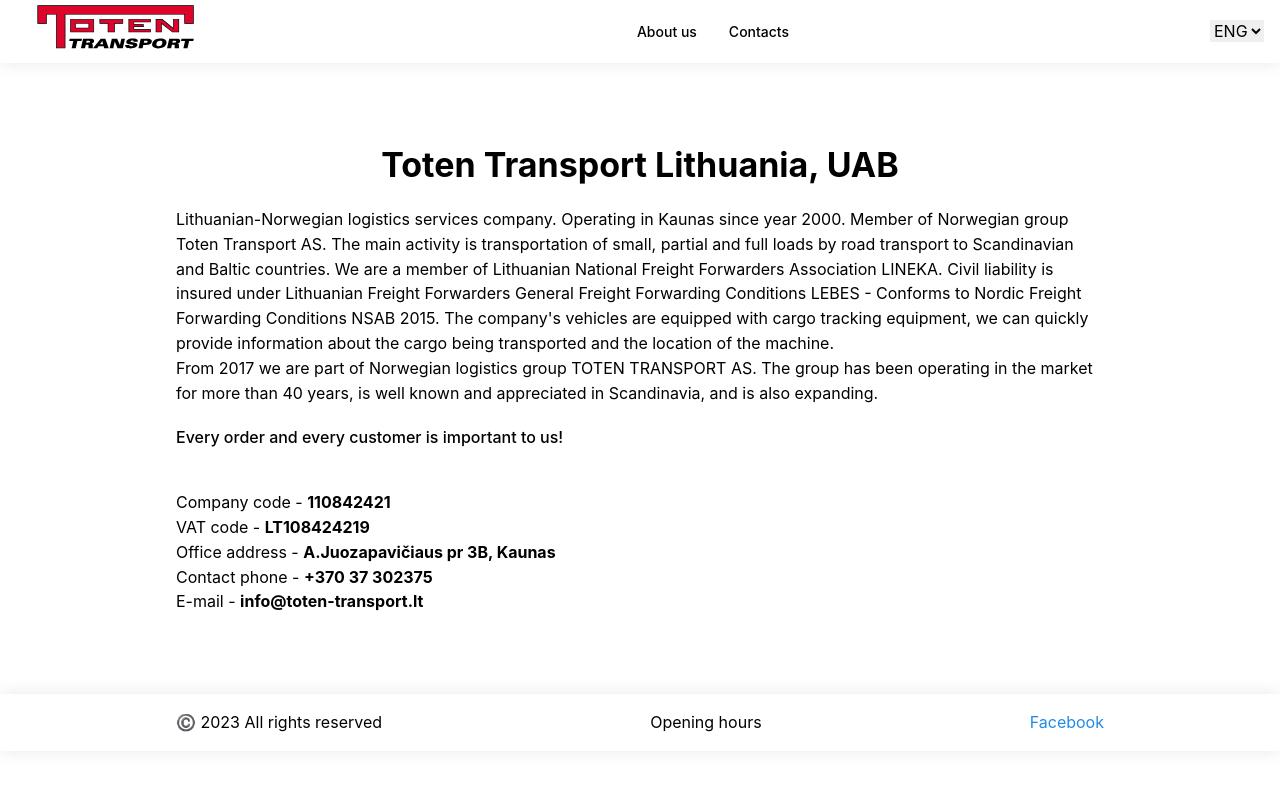
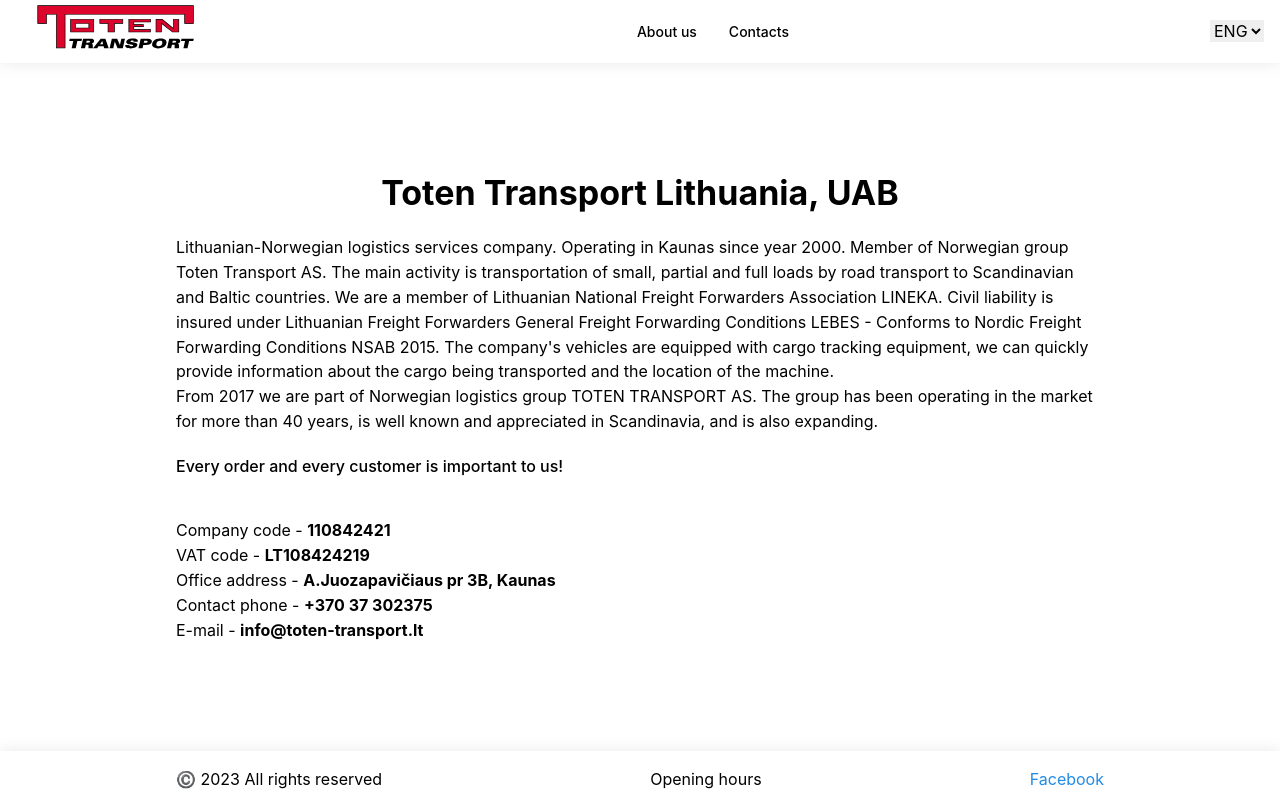
Before and after one commit to Mancefas/toten-transport-lt, a Next.js app: page /en/about in a window 1280 px wide. Built offline with nearby package versions, Linux system fonts and the light colour scheme.

Commit message:
CSS changes, html changes

```diff
--- a/components/AboutUs/AboutUs.module.css
+++ b/components/AboutUs/AboutUs.module.css
@@ -1,4 +1,12 @@
 .container {
-    padding: 5rem 1rem;
+    /* padding: 5rem 1rem; */
+    display: flex;
+    flex-direction: column;
+    justify-content: center;
+    min-height: 86vh;
     height: fit-content;
+
+    @media (max-width: 600px) {
+       padding: 2rem 1rem;
+      }
 }
--- a/components/AboutUs/AboutUs.tsx
+++ b/components/AboutUs/AboutUs.tsx
@@ -11,7 +11,7 @@
   const t = useTranslations('About');
 
   return (
-    <Container size="md" className={classes.container}>
+    <Container className={classes.container}>
       <Title order={1} ta="center" className="toten-red" mb="lg">
         Toten Transport Lithuania, UAB
       </Title>
--- a/components/Footer/Footer.module.css
+++ b/components/Footer/Footer.module.css
@@ -1,4 +1,5 @@
 .footer {
+    min-height: 7vh;
     height: fit-content;
     box-shadow: var(--mantine-shadow-custom);
     -webkit-box-shadow: var(--mantine-shadow-custom);
--- a/components/Footer/Footer.tsx
+++ b/components/Footer/Footer.tsx
@@ -15,7 +15,7 @@
   const linksKeys = ['fbLink'];
 
   return (
-    <div className={classes.footer}>
+    <footer className={classes.footer}>
       <Container className={classes.inner}>
         <Text size="md">
           ©️ {new Date().getFullYear()} {t('rights')}
@@ -31,6 +31,6 @@
           ))}
         </Group>
       </Container>
-    </div>
+    </footer>
   );
 };
--- a/components/Header/Header.module.css
+++ b/components/Header/Header.module.css
@@ -1,4 +1,6 @@
 .header {
+    min-height: 7vh;
+    height: fit-content;
     padding-left: var(--mantine-spacing-md);
     padding-right: var(--mantine-spacing-md);
     box-shadow: var(--mantine-shadow-custom);
--- a/components/Header/Header.tsx
+++ b/components/Header/Header.tsx
@@ -24,7 +24,7 @@
   ));
 
   return (
-    <Box>
+    <>
       <header className={classes.header}>
         <Group justify="space-between" h="100%">
           {/* Company logo */}
@@ -72,6 +72,6 @@
           <LocaleSwitch />
         </ScrollArea>
       </Drawer>
-    </Box>
+    </>
   );
 };
```
